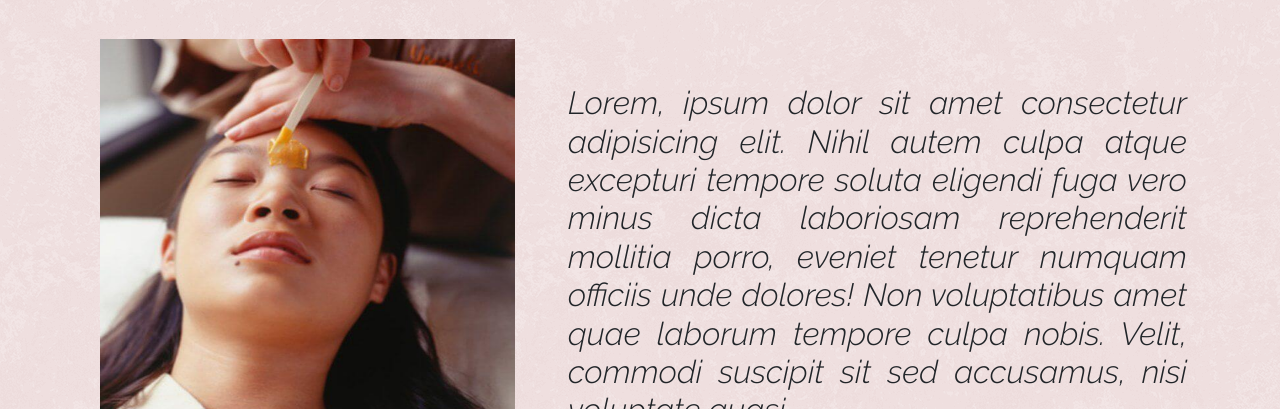
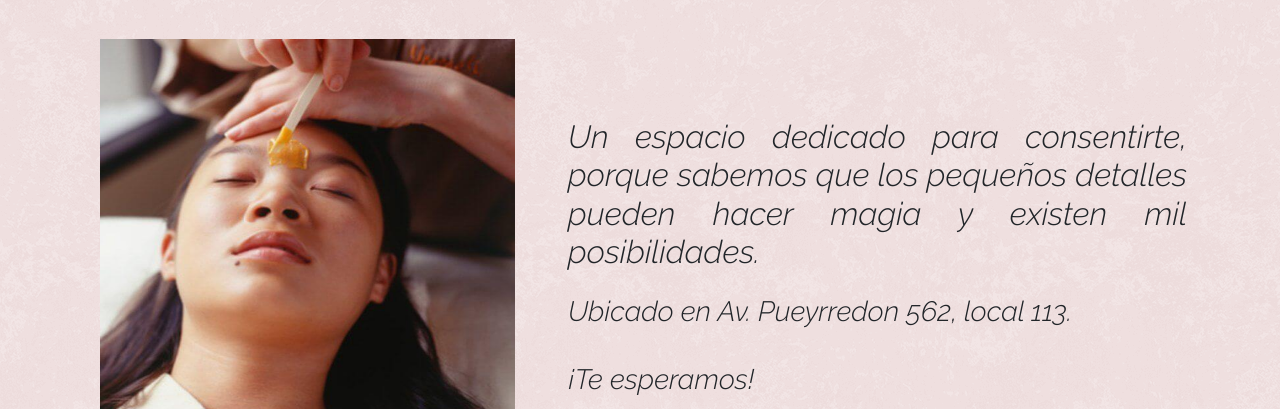
Before and after one commit to marianamq/beauty-center-vanesof, a website: page index.html in a window 1280 px wide. Shown: the part 96-505 px from the top of the page. Drawn offline with nearby package versions, Linux system fonts and the light colour scheme.

Commit message:
Mensaje de bienvenida

```diff
--- a/index.html
+++ b/index.html
@@ -88,10 +88,15 @@
         <div class="col-md-12 col-lg-7">
           <div class="inicio__texto">
             <h2 class="inicio__contenido text-justify p-2">
-              Lorem, ipsum dolor sit amet consectetur adipisicing elit. Nihil autem culpa atque excepturi tempore soluta eligendi fuga vero minus
-              dicta laboriosam reprehenderit mollitia porro, eveniet tenetur numquam officiis unde dolores!
-              Non voluptatibus amet quae laborum tempore culpa nobis. Velit, commodi suscipit sit sed accusamus, nisi voluptate quasi.
+              Un espacio dedicado para consentirte, porque sabemos que los pequeños
+              detalles pueden hacer magia y existen mil posibilidades.
             </h2>
+            <h3 class="inicio__contenido text-justify p-2">
+              Ubicado en Av. Pueyrredon 562, local 113.
+              <br>
+              <br>
+              ¡Te esperamos!
+            </h3>
             <h1 class="inicio__titulo text-center">
               Beauty Center Vanesof
             </h1>
```
